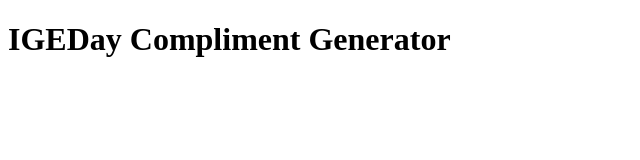
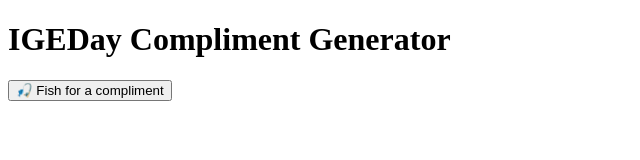
Before and after one commit to jmglov/igeday, a plain HTML site: page public/compliment.html in a window 1280 px wide. Shown: the whole page, without its empty margins (0-640 px from the left). Drawn offline with Linux system fonts and the light colour scheme.

Commit message:
Basic compliment generator

```diff
--- a/public/compliment.html
+++ b/public/compliment.html
@@ -30,6 +30,10 @@
 
     <h1>IGEDay Compliment Generator</h1>
 
+    <p id="compliment"></p>
+
+    <button id="get-compliment" type="button">🎣 Fish for a compliment</button>
+
   </div>
 
 </body>
```
Also changed, not shown: 1 other file.
